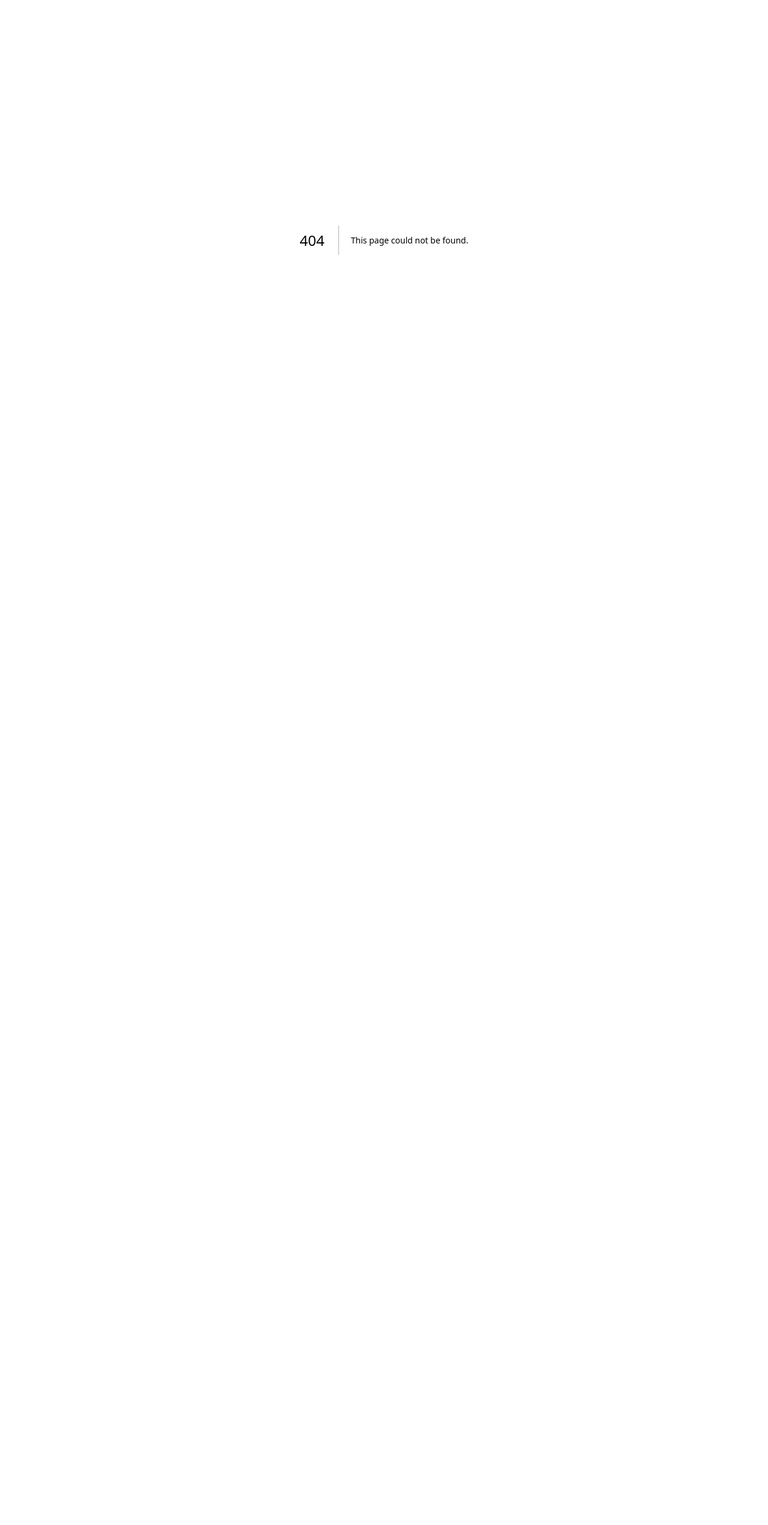
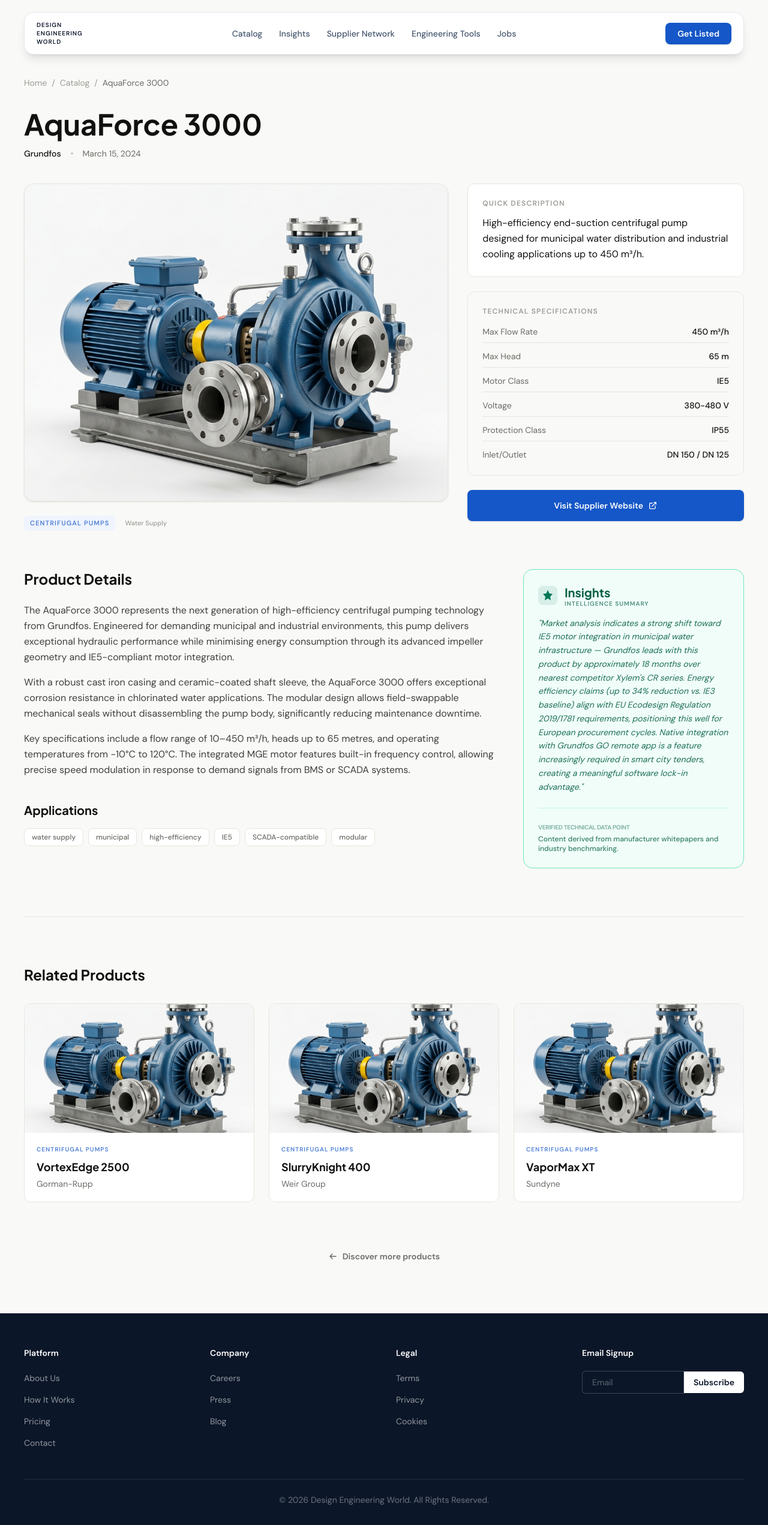
Before and after one commit to RAJAT0404/dew-frontend, a Next.js app: page /catalog/aquaforce-3000 in a window 1280 px wide. Before the commit this address had no page. Shown: the whole page at 60% size. Before the commit the page ends 800 px from the top, so only its background shows below. Built offline with nearby package versions, Linux system fonts and the light colour scheme.

Commit message:
Rename product slug pages to catlog slug pages

```diff
--- a/src/app/product/[slug]/page.tsx
+++ b/src/app/catalog/[slug]/page.tsx
@@ -57,10 +57,10 @@
             </Link>
             <span aria-hidden="true">/</span>
             <Link
-              href="/#products"
+              href="/catalog"
               className="hover:text-muted transition-colors duration-150"
             >
-              Products
+              Catalog
             </Link>
             <span aria-hidden="true">/</span>
             <span className="text-muted truncate max-w-[200px]">
@@ -255,7 +255,7 @@
           {/* Back link */}
           <div className="mt-20 text-center">
             <Link
-              href="/"
+              href="/catalog"
               className="inline-flex items-center gap-2 text-sm font-semibold text-muted hover:text-ink transition-colors duration-150"
             >
               <svg
--- a/src/components/ProductCard.tsx
+++ b/src/components/ProductCard.tsx
@@ -9,7 +9,7 @@
 export default function ProductCard({ product }: ProductCardProps) {
   return (
     <Link
-      href={`/product/${product.id}`}
+      href={`/catalog/${product.id}`}
       id={`product-card-${product.id}`}
       className="group flex flex-col bg-surface border border-line rounded-xl overflow-hidden hover:border-accent-border hover:shadow-md transition-all duration-250"
     >
--- a/src/components/RelatedProducts.tsx
+++ b/src/components/RelatedProducts.tsx
@@ -30,7 +30,7 @@
         {related.map((product) => (
           <Link
             key={product.id}
-            href={`/product/${product.id}`}
+            href={`/catalog/${product.id}`}
             className="group block bg-surface border border-line rounded-xl overflow-hidden hover:border-accent-border hover:shadow-md transition-all duration-200"
           >
             <div className="aspect-[16/9] relative overflow-hidden bg-canvas">
```
